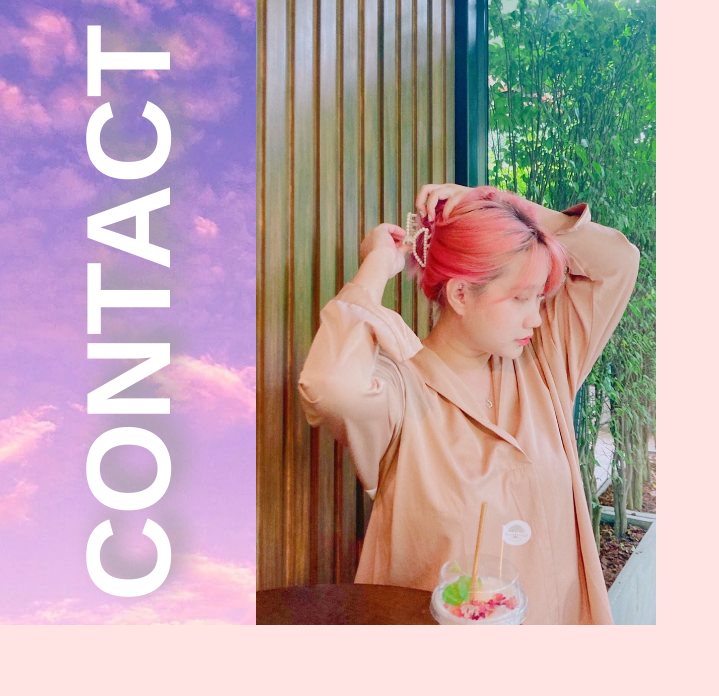
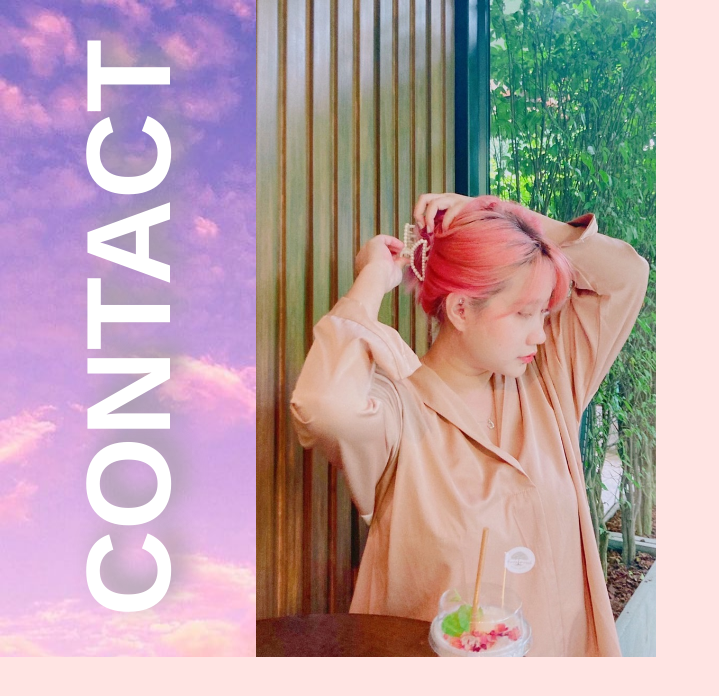
Before and after one commit to kanyaratsine/kanyaratsine.github.io, a plain HTML site: page contact.html in a window 1280 px wide. Shown: the whole page, without its empty margins (0-719 px from the left). Drawn offline with Linux system fonts and the light colour scheme.

Commit message:
Update contact

```diff
--- a/contact.css
+++ b/contact.css
@@ -17,7 +17,7 @@ body {
     background-image: url("image/c905784ac6fb3a2a5f04e39f1c77477d.jpg");
     background-repeat: no-repeat;
     width: 20%;
-    height: 625px;
+    height: 656.5px;
     position: relative;
     position: fixed;
 }
@@ -40,7 +40,7 @@ body {
 }
 .right {
     width: 80%;
-    height: 625px;
+    height: 656.5px;
     margin-left: 20%;
     display: grid;
     grid-template-columns: repeat(2 , 1fr);
```
